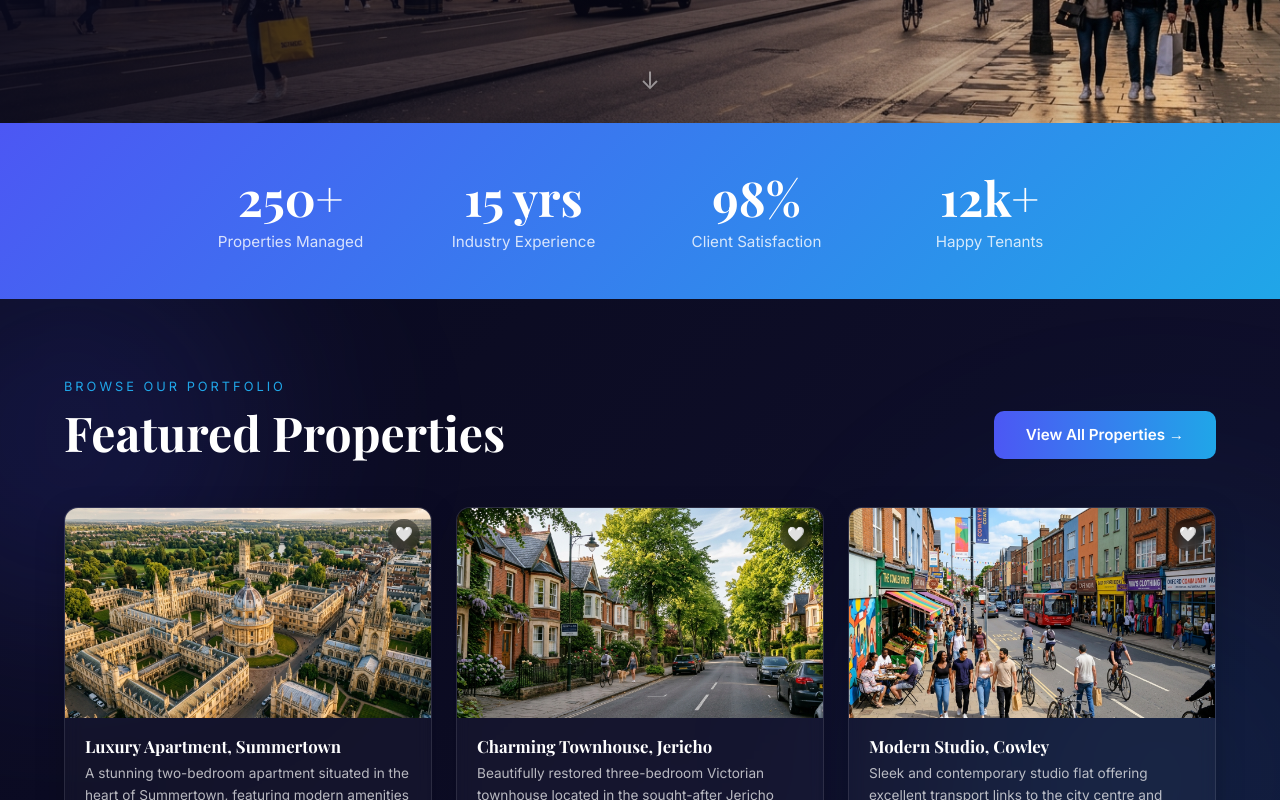
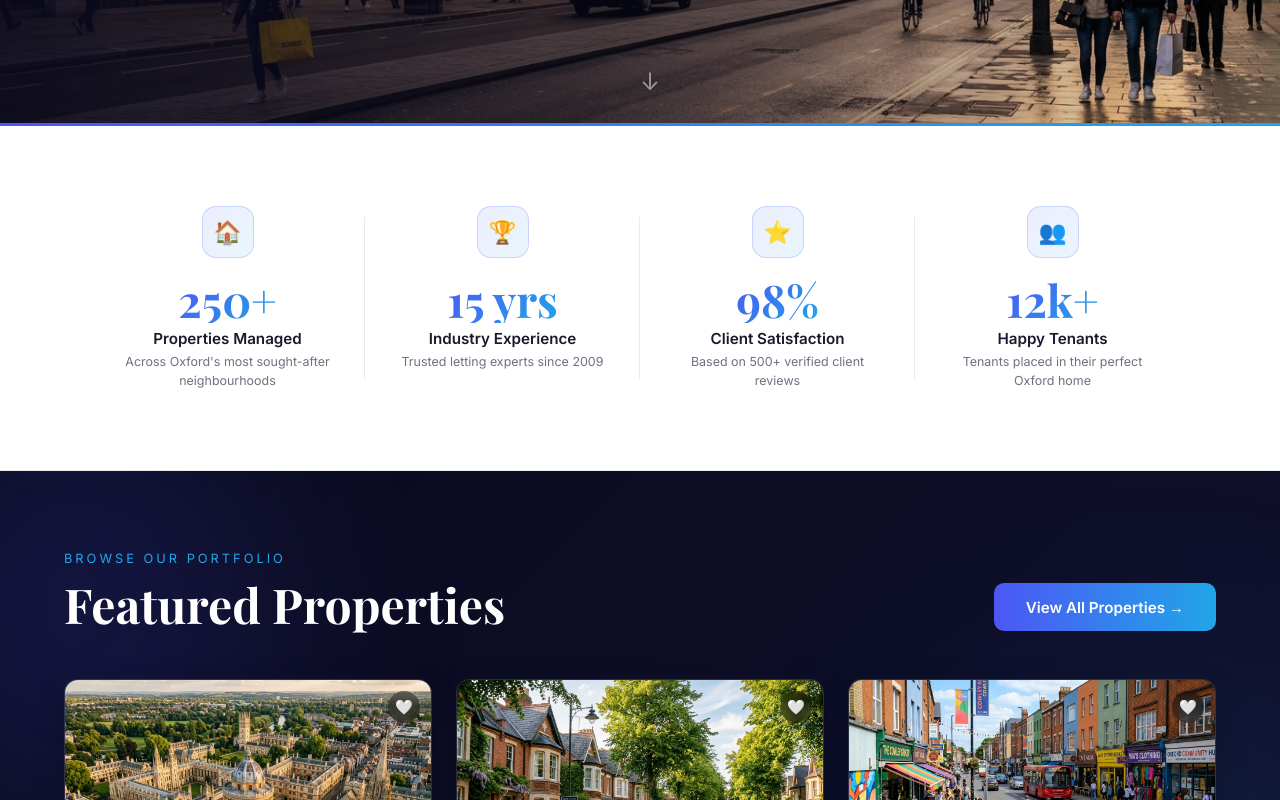
Before and after one commit to num876/city-properties, a React (Vite) app: page / in a window 1280 px wide. Shown: the part 660-1460 px from the top of the page. Built offline with nearby package versions, Linux system fonts and the light colour scheme; no server answers; a web font is replaced by a local one.

Commit message:
feat: premium stats strip with gradient numbers, icons, descriptions and dividers

```diff
--- a/src/components/StatsCounter.tsx
+++ b/src/components/StatsCounter.tsx
@@ -5,6 +5,8 @@ interface Stat {
   value: number;
   suffix: string;
   label: string;
+  icon: string;
+  description: string;
 }
 
 function Counter({ value, suffix }: { value: number; suffix: string }) {
@@ -18,67 +20,149 @@ function Counter({ value, suffix }: { value: number; suffix: string }) {
         if (entry.isIntersecting && !started.current) {
           started.current = true;
           let start = 0;
-          const step = Math.ceil(value / 60);
+          const duration = 1800;
+          const steps = 60;
+          const step = value / steps;
+          const interval = duration / steps;
           const timer = setInterval(() => {
             start += step;
             if (start >= value) { setCount(value); clearInterval(timer); }
-            else setCount(start);
-          }, 25);
+            else setCount(Math.floor(start));
+          }, interval);
         }
       },
-      { threshold: 0.5 },
+      { threshold: 0.4 },
     );
     if (ref.current) observer.observe(ref.current);
     return () => observer.disconnect();
   }, [value]);
 
-  return <div ref={ref}>{count}{suffix}</div>;
+  return <span ref={ref}>{count}{suffix}</span>;
 }
 
 export default function StatsCounter({ stats }: { stats: Stat[] }) {
   return (
-    <section
-      style={{
-        background: 'linear-gradient(135deg, #4C57F4 0%, #20A6E8 100%)',
-        padding: '3rem 5vw',
-      }}
-    >
+    <section style={{ position: 'relative', overflow: 'hidden' }}>
+      {/* Top decorative line */}
+      <div style={{
+        height: '3px',
+        background: 'linear-gradient(90deg, #4C57F4, #20A6E8, #4C57F4)',
+        backgroundSize: '200% 100%',
+      }} />
+
+      <div style={{
+        background: 'var(--color-surface)',
+        borderBottom: '1px solid var(--color-border)',
+        padding: '3.5rem 5vw',
+      }}>
         <motion.div
           initial="hidden"
           whileInView="visible"
           viewport={{ once: true }}
-        variants={{ visible: { transition: { staggerChildren: 0.15 } } }}
+          variants={{ visible: { transition: { staggerChildren: 0.12 } } }}
           style={{
             display: 'grid',
-          gridTemplateColumns: 'repeat(auto-fit, minmax(180px, 1fr))',
-          gap: '2rem',
-          maxWidth: '900px',
+            gridTemplateColumns: 'repeat(auto-fit, minmax(200px, 1fr))',
+            gap: '0',
+            maxWidth: '1100px',
             margin: '0 auto',
-          textAlign: 'center',
           }}
         >
-        {stats.map((s) => (
+          {stats.map((s, i) => (
             <motion.div
               key={s.label}
-            variants={{ hidden: { opacity: 0, y: 20 }, visible: { opacity: 1, y: 0 } }}
+              variants={{
+                hidden: { opacity: 0, y: 24 },
+                visible: { opacity: 1, y: 0, transition: { type: 'spring' as const, stiffness: 300, damping: 28 } },
+              }}
+              style={{
+                display: 'flex',
+                flexDirection: 'column',
+                alignItems: 'center',
+                textAlign: 'center',
+                padding: '1.5rem 2rem',
+                position: 'relative',
+                cursor: 'default',
+              }}
             >
-            <div
+              {/* Vertical divider between items */}
+              {i < stats.length - 1 && (
+                <div style={{
+                  position: 'absolute',
+                  right: 0,
+                  top: '15%',
+                  bottom: '15%',
+                  width: '1px',
+                  background: 'var(--color-border)',
+                }} className="stat-divider" />
+              )}
+
+              {/* Icon badge */}
+              <motion.div
+                whileHover={{ scale: 1.1, rotate: 5 }}
+                transition={{ type: 'spring', stiffness: 400, damping: 15 }}
                 style={{
-                fontSize: 'clamp(2rem, 4vw, 3rem)',
+                  width: '52px',
+                  height: '52px',
+                  borderRadius: '14px',
+                  background: 'linear-gradient(135deg, rgba(76,87,244,0.1), rgba(32,166,232,0.1))',
+                  border: '1px solid rgba(76,87,244,0.2)',
+                  display: 'flex',
+                  alignItems: 'center',
+                  justifyContent: 'center',
+                  fontSize: '1.4rem',
+                  marginBottom: '1.25rem',
+                }}
+              >
+                {s.icon}
+              </motion.div>
+
+              {/* Animated number */}
+              <div style={{
+                fontSize: 'clamp(2.2rem, 3.5vw, 3.2rem)',
                 fontWeight: 700,
                 fontFamily: "'Playfair Display', serif",
-                color: '#fff',
-                lineHeight: 1.1,
-              }}
-            >
+                lineHeight: 1,
+                marginBottom: '0.4rem',
+                background: 'linear-gradient(135deg, #4C57F4, #20A6E8)',
+                WebkitBackgroundClip: 'text',
+                WebkitTextFillColor: 'transparent',
+                backgroundClip: 'text',
+              }}>
                 <Counter value={s.value} suffix={s.suffix} />
               </div>
-            <p style={{ color: 'rgba(255,255,255,0.8)', fontFamily: "'Inter', sans-serif", fontSize: '0.95rem', marginTop: '0.5rem' }}>
+
+              {/* Label */}
+              <p style={{
+                fontFamily: "'Inter', sans-serif",
+                fontWeight: 600,
+                fontSize: '0.95rem',
+                color: 'var(--color-text)',
+                margin: '0 0 0.3rem',
+              }}>
                 {s.label}
+              </p>
+
+              {/* Description */}
+              <p style={{
+                fontFamily: "'Inter', sans-serif",
+                fontSize: '0.78rem',
+                color: 'var(--color-text-muted)',
+                margin: 0,
+                lineHeight: 1.5,
+              }}>
+                {s.description}
               </p>
             </motion.div>
           ))}
         </motion.div>
+      </div>
+
+      <style>{`
+        @media (max-width: 640px) {
+          .stat-divider { display: none; }
+        }
+      `}</style>
     </section>
   );
 }
--- a/src/pages/HomePage.tsx
+++ b/src/pages/HomePage.tsx
@@ -8,10 +8,10 @@ import AreasSection from '../components/AreasSection';
 import CTABanner from '../components/CTABanner';
 
 const STATS = [
-  { value: 250, suffix: '+', label: 'Properties Managed' },
-  { value: 15, suffix: ' yrs', label: 'Industry Experience' },
-  { value: 98, suffix: '%', label: 'Client Satisfaction' },
-  { value: 12, suffix: 'k+', label: 'Happy Tenants' },
+  { value: 250, suffix: '+', label: 'Properties Managed', icon: '🏠', description: 'Across Oxford\'s most sought-after neighbourhoods' },
+  { value: 15, suffix: ' yrs', label: 'Industry Experience', icon: '🏆', description: 'Trusted letting experts since 2009' },
+  { value: 98, suffix: '%', label: 'Client Satisfaction', icon: '⭐', description: 'Based on 500+ verified client reviews' },
+  { value: 12, suffix: 'k+', label: 'Happy Tenants', icon: '👥', description: 'Tenants placed in their perfect Oxford home' },
 ];
 
 
```
Lines whose indentation alone changed are shown as unchanged.
